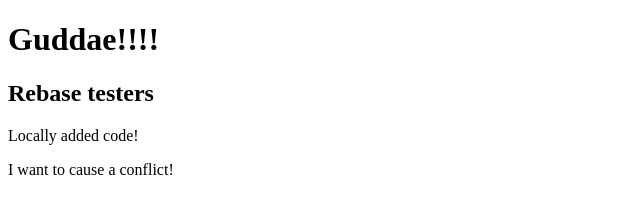
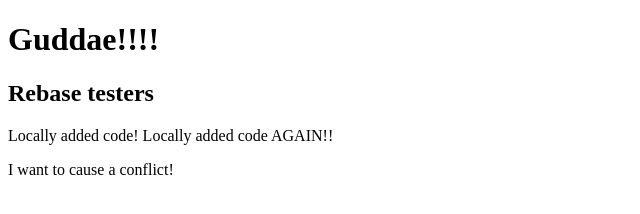
Before and after one commit to Sam-Takahashi/learning, a plain HTML site: page index.html in a window 1280 px wide. Shown: the whole page, without its empty margins (0-640 px from the left). Drawn offline with Linux system fonts and the light colour scheme.

Commit message:
resolved all conflicts AGAIN

```diff
--- a/index.html
+++ b/index.html
@@ -12,6 +12,7 @@
     <h1>Guddae!!!!</h1>
     <h2>Rebase testers</h2>
     <span>Locally added code!</span>
+    <span>Locally added code AGAIN!!</span>
     <p>I want to cause a conflict!</p>
 </body>
 
```
